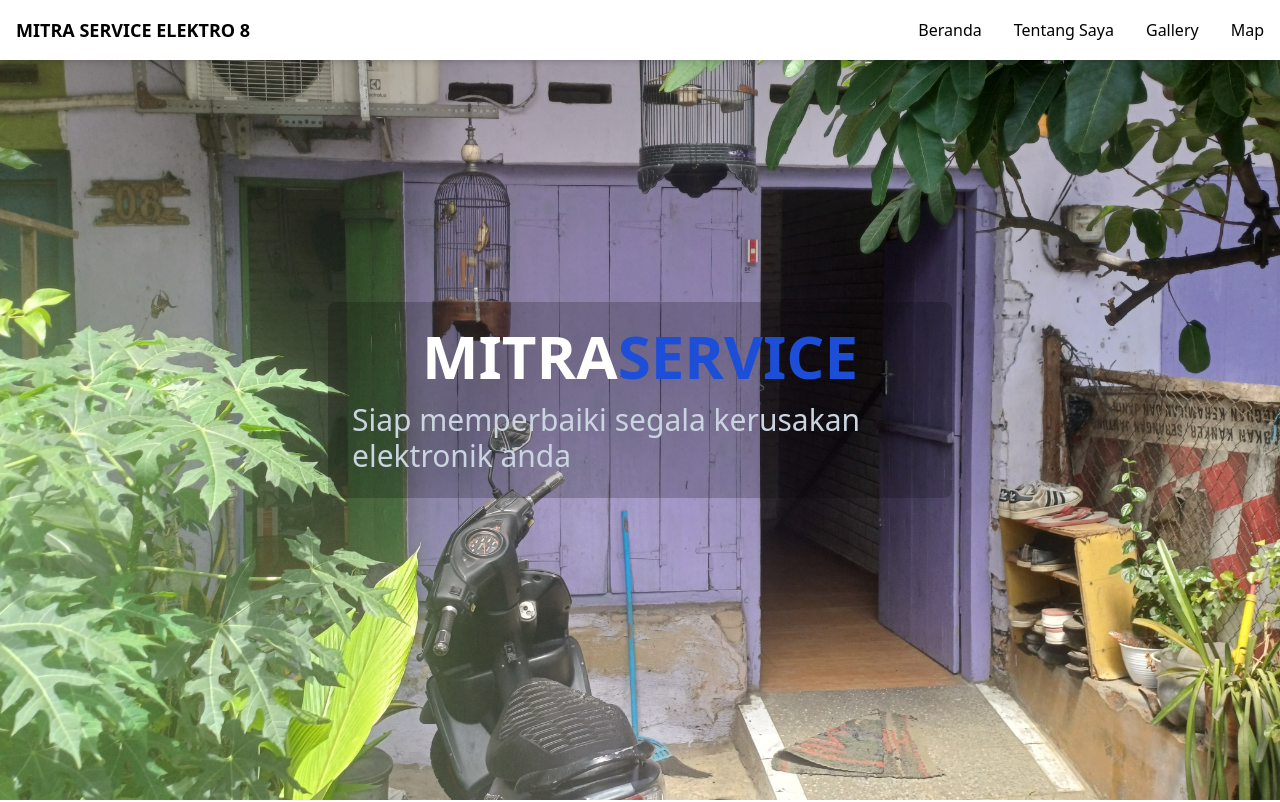
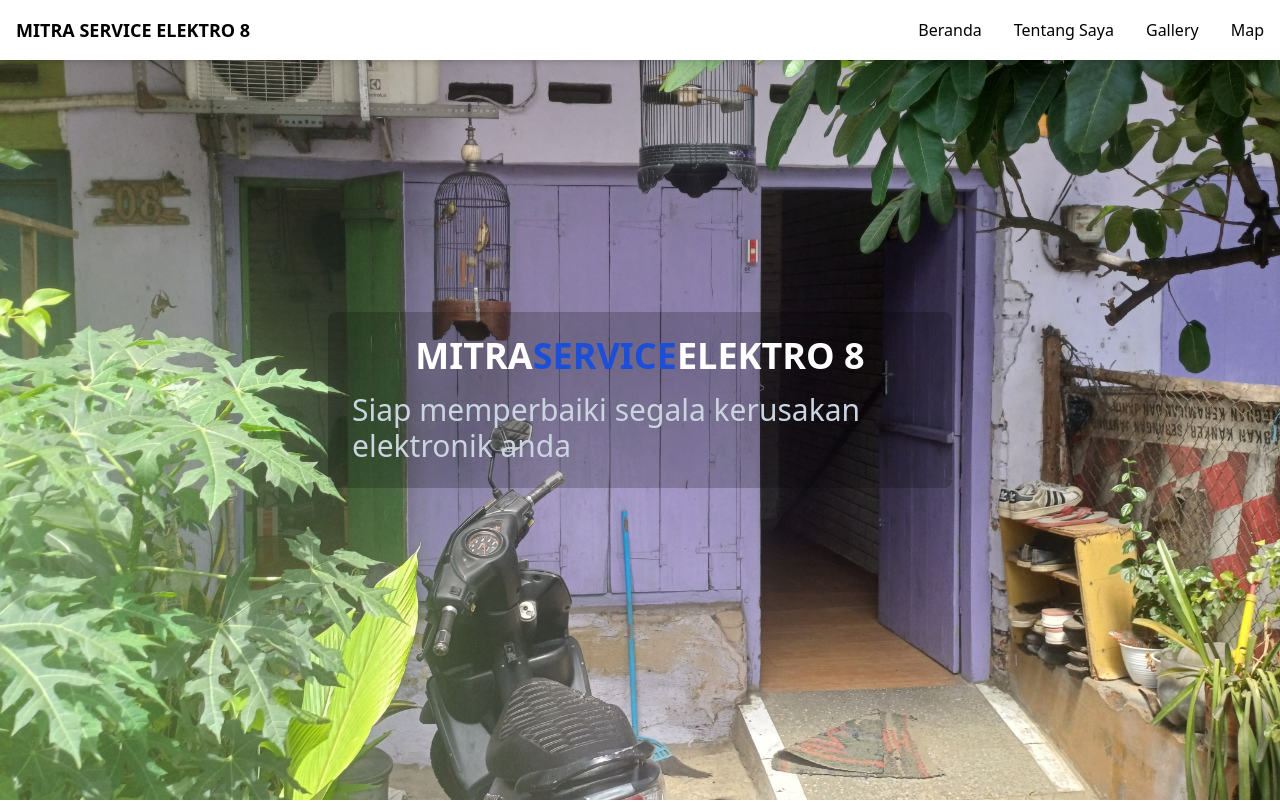
Before and after one commit to NevoHz/Mitra-Service-Portofolio, a website: page index.html in a window 1280 px wide. Shown: the top 802 px of the page. Drawn offline with Linux system fonts and the light colour scheme.

Commit message:
Update index.html

```diff
--- a/index.html
+++ b/index.html
@@ -93,9 +93,9 @@
         class="lg:w-1/2 text-center lg:text-left bg-black bg-opacity-20 p-6 rounded-lg"
       >
         <h1
-          class="text-4xl lg:text-6xl font-bold text-white flex items-center justify-center"
+          class="text-4xl lg:text-xl font-bold text-white flex items-center justify-center"
         >
-          MITRA <span class="text-blue-700">SERVICE</span>
+          MITRA <span class="text-blue-700">SERVICE</span>ELEKTRO 8
         </h1>
         <p
           class="mt-4 text-slate-300 lg:text-3xl flex items-center justify-center"
```
